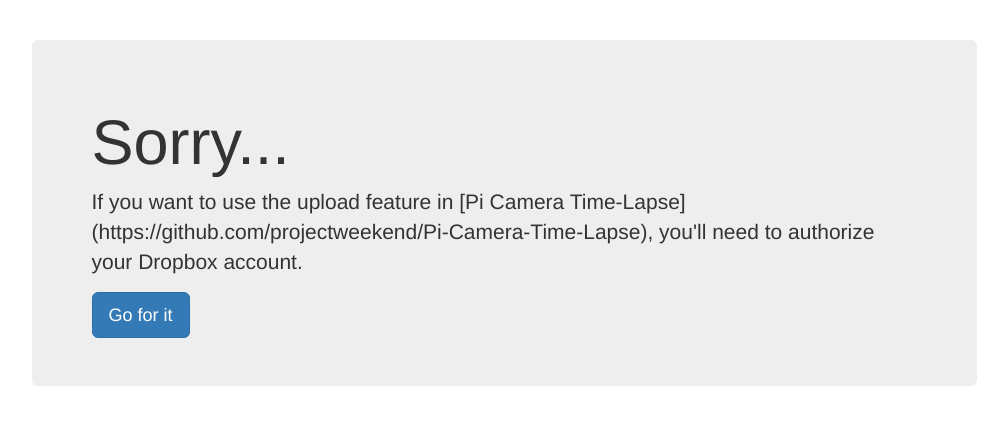
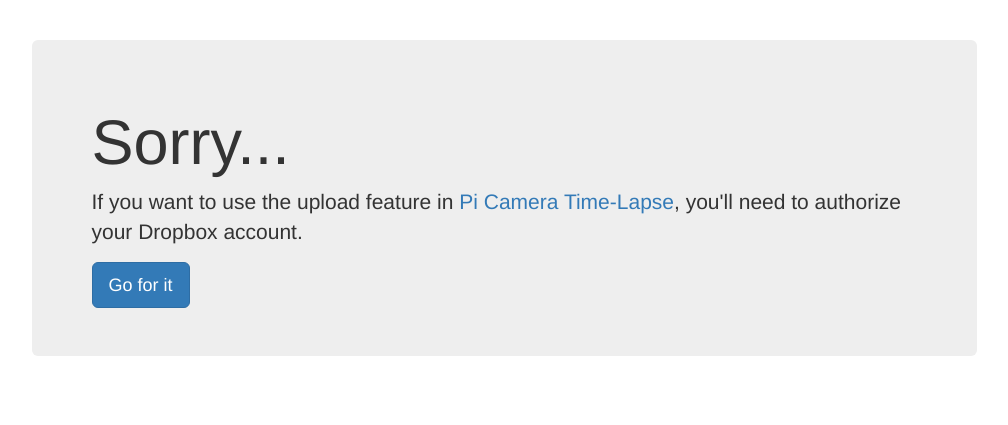
Before and after one commit to projectweekend/Pi-Camera-Dropbox-Auth-Site, a Flask app: page /sorry in a window 1280 px wide. Shown: the top 425 px of the page, without its empty margins (136-1144 px from the left). Run offline with Flask 2, Linux system fonts and the light colour scheme; some libraries are stand-ins or nearby versions.

Commit message:
This isn't markdown

```diff
--- a/templates/sorry.html
+++ b/templates/sorry.html
@@ -13,7 +13,7 @@
         <div class="col-md-10 col-md-offset-1">
             <div class="jumbotron">
                 <h1>Sorry...</h1>
-                <p>If you want to use the upload feature in [Pi Camera Time-Lapse](https://github.com/projectweekend/Pi-Camera-Time-Lapse), you'll need to authorize your Dropbox account.</p>
+                <p>If you want to use the upload feature in <a href="https://github.com/projectweekend/Pi-Camera-Time-Lapse">Pi Camera Time-Lapse</a>, you'll need to authorize your Dropbox account.</p>
                 <div class="btn-toolbar">
                     <a class="btn btn-primary btn-lg" href="/">Go for it</a>
                 </div>
```
